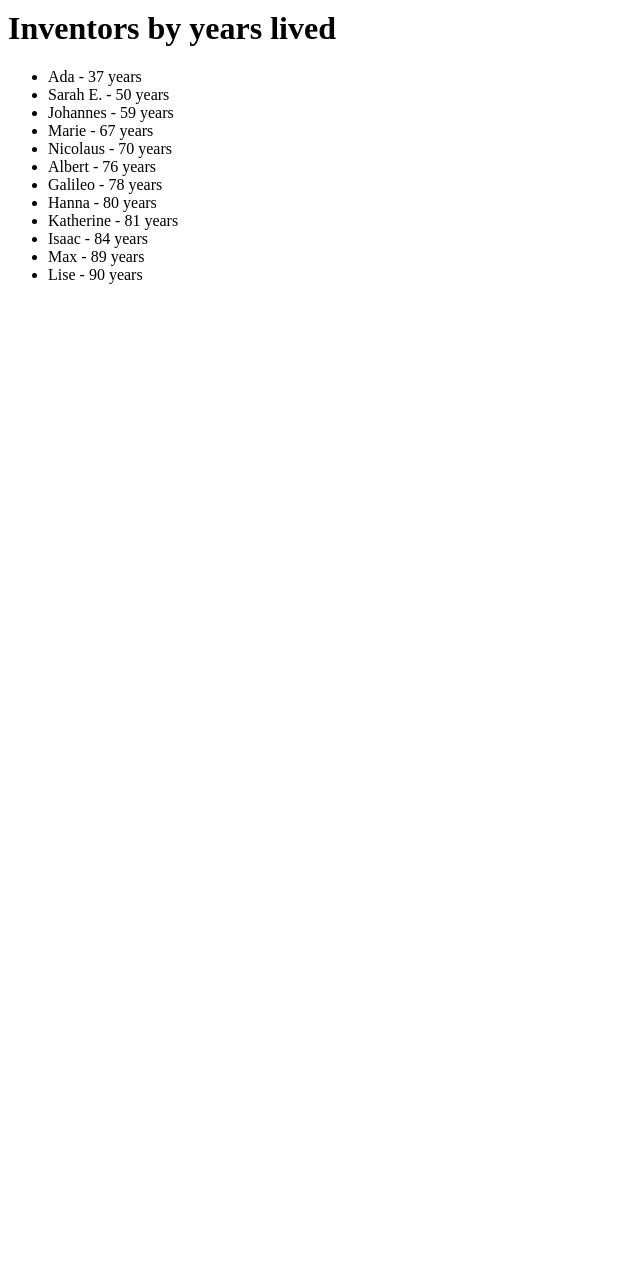
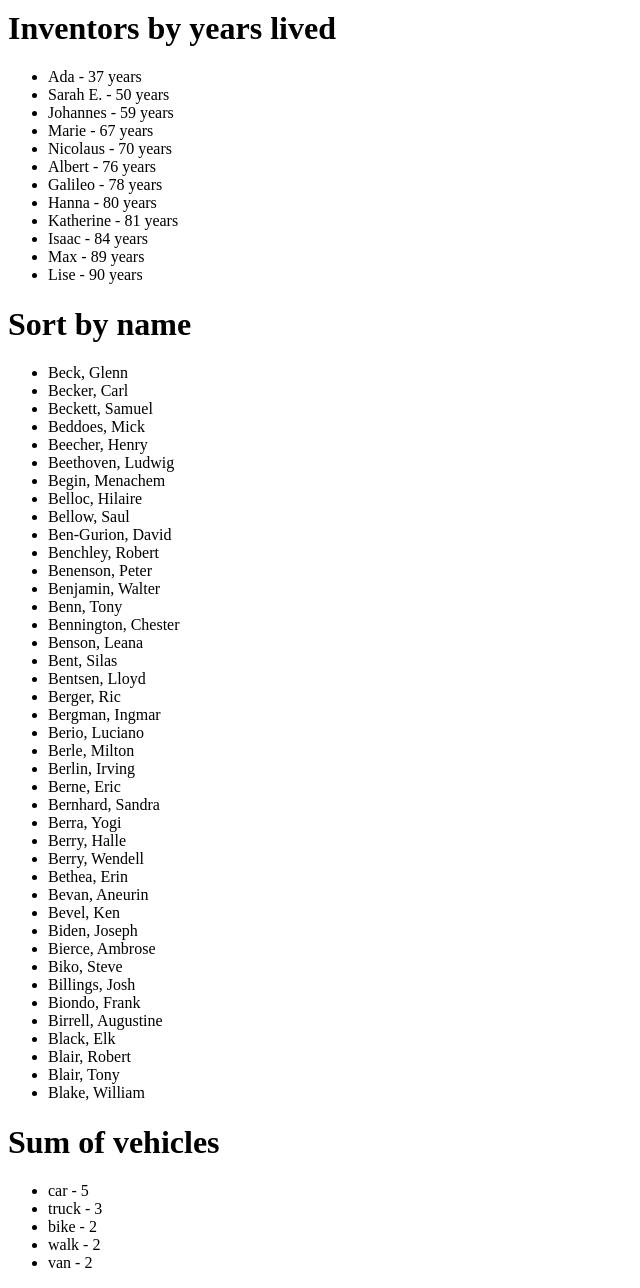
Before and after one commit to danilosp1/JavaScript30, a plain HTML site: page 4 - Array Cardio (day 1)/index.html in a window 1280 px wide. Shown: the part 852-2140 px from the top of the page, without its empty margins (0-640 px from the left). Before the commit the page ends 1152 px from the top, so only its background shows below. Drawn offline with Linux system fonts and the light colour scheme.

Commit message:
Finalizando array cardio 1

```diff
--- a/4 - Array Cardio (day 1)/index.html
+++ b/4 - Array Cardio (day 1)/index.html
@@ -1,9 +1,11 @@
 <!DOCTYPE html>
 <html lang="en">
+
 <head>
   <meta charset="UTF-8">
   <title>Array Cardio 💪</title>
 </head>
+
 <body>
   <p><em>Uses for array</em> 💁</p>
   <div class="content">
@@ -144,16 +146,65 @@
     // 6. create a list of Boulevards in Paris that contain 'de' anywhere in the name
     // https://en.wikipedia.org/wiki/Category:Boulevards_in_Paris
 
+    // const category = document.querySelector('.mw-category')
+    // const links = Array.from(category.querySelector('a'))
+    // const de = links
+    //               .map(link => link.textContent)
+    //               .filter(streetName => streetName.includes('de'))
 
 
 
     // 7. sort Exercise
     // Sort the people alphabetically by last name
+    const sortName = document.createElement("h1")
+    sortName.innerHTML = "Sort by name"
+    content.appendChild(sortName)
+
+    const divSortedName = document.createElement("ul")
+
+    const sortedName = people.sort((a, b) => {
+      const first = a.split(', ')
+      const second = b.split(', ')
+      return first[0].localeCompare(second[0])
+    })
+
+    sortedName.forEach(e => {
+      const list = document.createElement("li")
+
+      list.innerHTML = `${e}`
+      divSortedName.appendChild(list)
+    })
+    content.appendChild(divSortedName)
+
+
 
     // 8. Reduce Exercise
     // Sum up the instances of each of these
-    const data = ['car', 'car', 'truck', 'truck', 'bike', 'walk', 'car', 'van', 'bike', 'walk', 'car', 'van', 'car', 'truck' ];
+    const data = ['car', 'car', 'truck', 'truck', 'bike', 'walk', 'car', 'van', 'bike', 'walk', 'car', 'van', 'car', 'truck'];
+
+    const reduceSum = document.createElement("h1")
+    reduceSum.innerHTML = "Sum of vehicles"
+    content.appendChild(reduceSum)
+
+    const divReduceSum = document.createElement("ul")
+
+    const transportation = data.reduce((obj, item) => {
+      if(!obj[item]){
+        obj[item] = 0
+      }
+      obj[item]++;
+      return obj
+    }, {})
+
+    for(e in transportation){
+      const list = document.createElement("li")
+
+      list.innerHTML = `${e} - ${transportation[e]}`
+      divReduceSum.appendChild(list)
+    }
+    content.appendChild(divReduceSum)
 
   </script>
 </body>
+
 </html>
```
Lines whose indentation alone changed are shown as unchanged.
